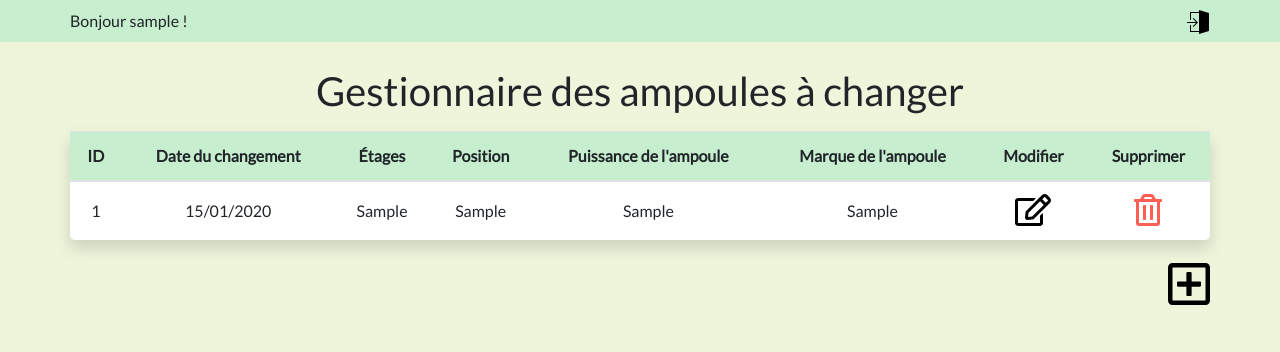
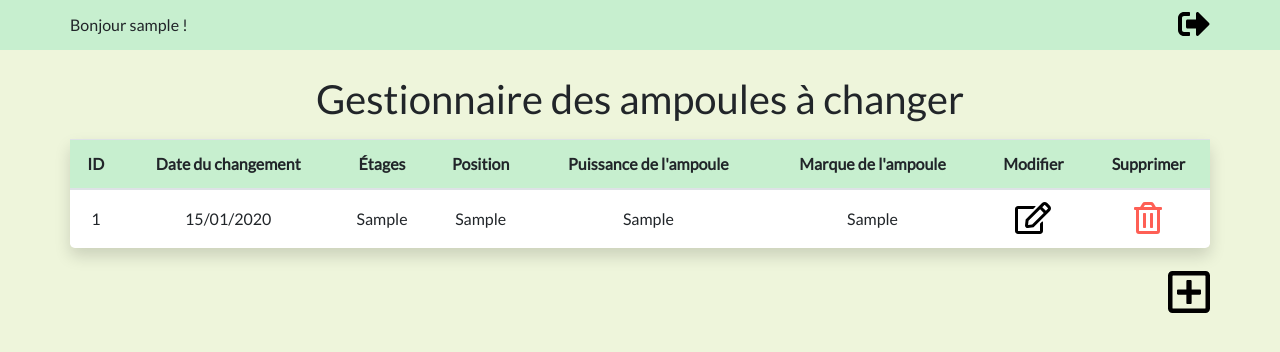
Before and after one commit to lzervini/dashboard_ampoule, a PHP site: page /accueil.php in a window 1280 px wide. Shown: the top 352 px of the page. Run offline with PHP 8.4, Linux system fonts and the light colour scheme; the visitor is signed in with stand-in values (Sample User, id 1); tables that the repository leaves empty or names only in its code hold one stand-in row (values such as "Sample post"); some libraries are stand-ins or nearby versions.

Commit message:
Icon change

```diff
--- a/accueil.php
+++ b/accueil.php
@@ -29,10 +29,10 @@ if(empty($_SESSION['username'])){
                 ?>
             </div>
             <div>
-                <a href="deco.php"> <img src="images/exit.svg"></img></a>
-</div>
-</div>
-</div>
+                <a href="deco.php" title="Se déconnecter"> <i class="fas fa-sign-out-alt fa-2x" style="color:black;"></i></a>
+            </div>
+        </div>
+    </div>
 <main>
 
     <h1> Gestionnaire des ampoules à changer </h1>
```
Also changed, not shown: images/edit.png (deleted), images/trash.png (deleted).
